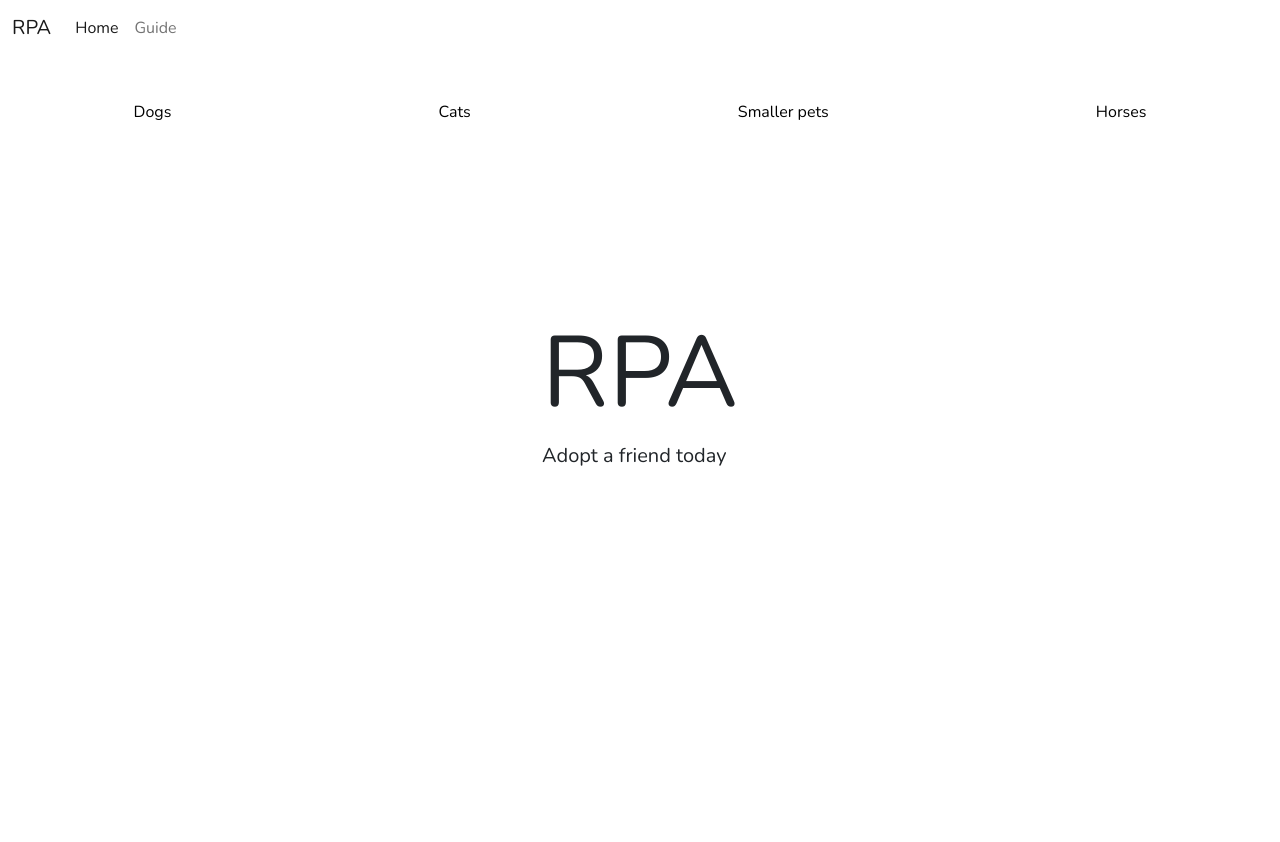
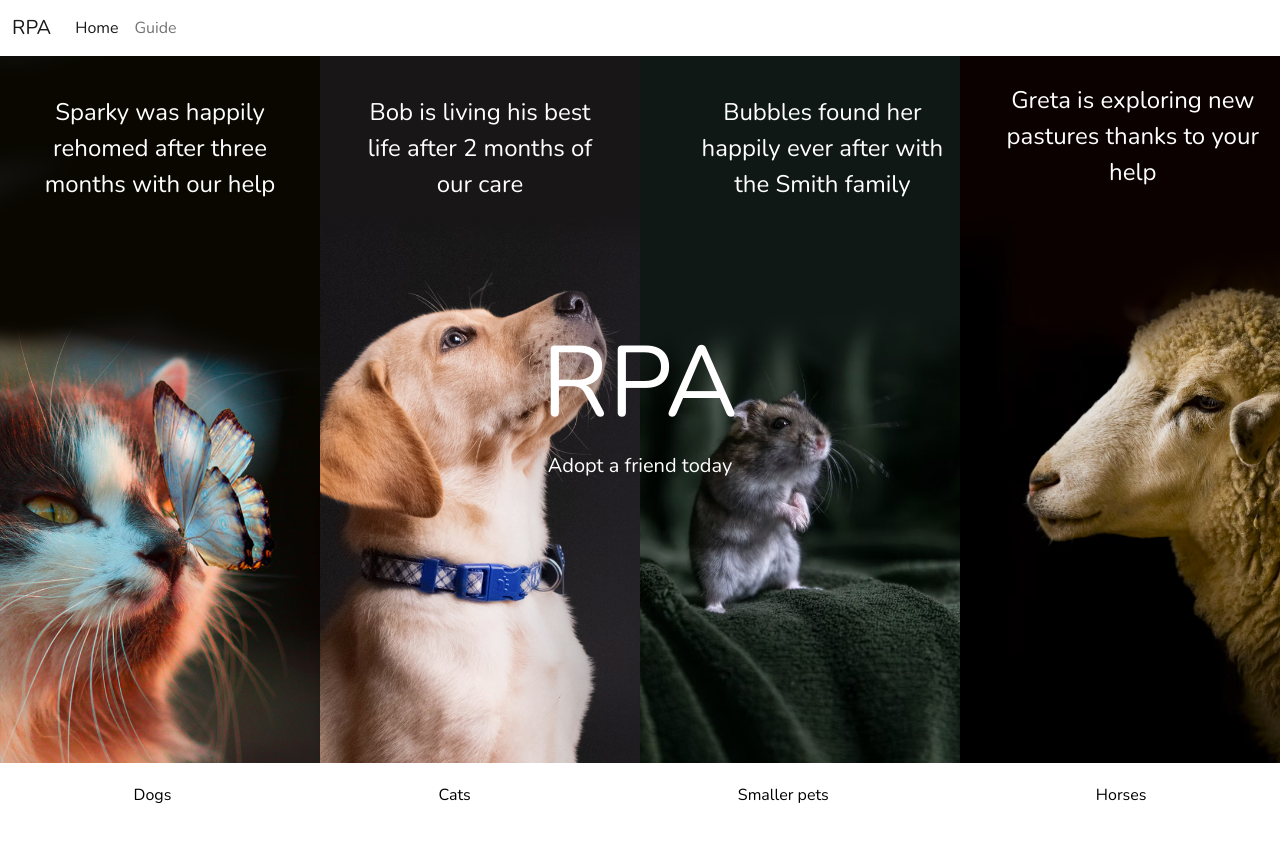
Before and after one commit to Bola-S/Group-1-Website-CFG, a plain HTML site: page Homepage_GFG_Group1.html in a window 1280 px wide. Drawn offline with nearby package versions, Linux system fonts and the light colour scheme.

Commit message:
Added image assets for the four sides sitting images!

```diff
--- a/Homepage_GFG_Group1.html
+++ b/Homepage_GFG_Group1.html
@@ -46,10 +46,17 @@
       </form>
 
 
-      <!--- Title over background image-->
-      <div class = backgroundImage>
-        <img src="">
-      </div>
+      <!--- Title over background images-->
+      <section class="imageContainer">
+        <img src="assets/catImage.png" class="column" alt="An image of a cat with a butterfly in front of it's face">
+        <span class="petOne">Sparky was happily rehomed after three months with our help</span>
+        <img src="assets/dogImage.png" class="column" alt="An image of a labrador">
+        <span class="petTwo">Bob is living his best life after 2 months of our care</span>
+        <img src="assets/ratImage.png" class="column" alt="An image of a rat sitting in front of a green piece of cloth">
+        <span class="petThree">Bubbles found her happily ever after with the Smith family</span>
+        <img src="assets/sheepImage.png" class="column" alt="An image of a sheep gazing into the distance.">
+        <span class="petFour">Greta is exploring new pastures thanks to your help</span>
+
         <div class="homepageTitle">
           <div class="Title">
             <h1 class="mainTitle">RPA</h1>
@@ -58,7 +65,7 @@
             <p class="mainSubtitle">Adopt a friend today</p>
           </div>
         </div>
-
+      </section>
       <!---Gap filler for homepage, needed a div here so the buttons would sit at the bottom of the page
       <div class="gapFiller">
 
--- a/css-homepage.css
+++ b/css-homepage.css
@@ -14,14 +14,29 @@ body {
 }
 */
 
-nav {
-    background-color: white;
-}
+ /*The CSS for the grid container for the images*/
 
-.backgroundImage {
+.imageContainer {
+    display: flex;
     width: 100%;
     position: relative;
     text-align: center;
+    justify-content: center;
+    z-index: -1;
+}
+
+.column {
+    position: relative;
+    height: auto;
+    width: 25%;
+}
+
+.column:hover {
+    filter: grayscale(100%)
+}
+
+nav {
+    background-color: white;
 }
 
 .homepageTitle {
@@ -31,8 +46,9 @@ nav {
     transform: translate(-50%, -50%);
 }
 
-.mainTitle {
+.mainTitle, .mainSubtitle {
     font-size: 100px;
+    color: white;
 }
 
 .mainSubtitle {
@@ -56,6 +72,7 @@ nav {
     justify-content:space-around;
     position: absolute;
     bottom: 80;
+    z-index: 8;
 
 }
 
@@ -72,3 +89,33 @@ nav {
     border: none;
     background-color: lightgrey;
 }
+
+/* Pet names and backstories!  */
+.petOne, .petTwo, .petThree, .petFour {
+    font-size: 1.5rem;
+    color: white;
+    position: absolute;
+    text-align: center;
+    width: 20%;
+    z-index: 1;
+}
+
+.petOne {
+   margin-right: 75%;
+   margin-top: 3%;
+}
+
+.petTwo {
+ margin-right: 25%;
+ margin-top: 3%;
+}
+
+.petThree {
+ margin-left: 28.5%;
+ margin-top: 3%;
+}
+
+.petFour {
+  margin-left: 77%;
+  margin-top: 2%;
+}
```
Also changed, not shown: assets/catImage.png (added), assets/dogImage.png (added), assets/ratImage.png (added), assets/sheepImage.png (added).
